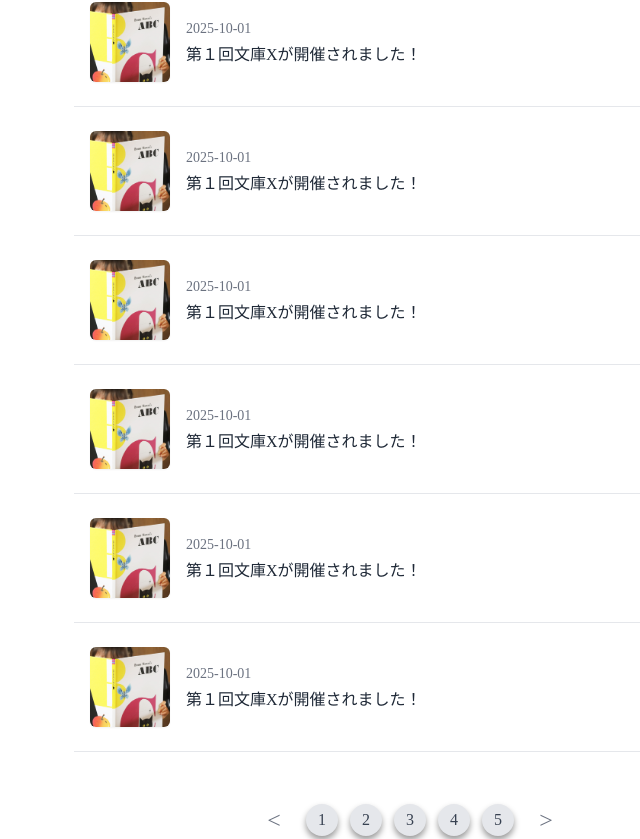
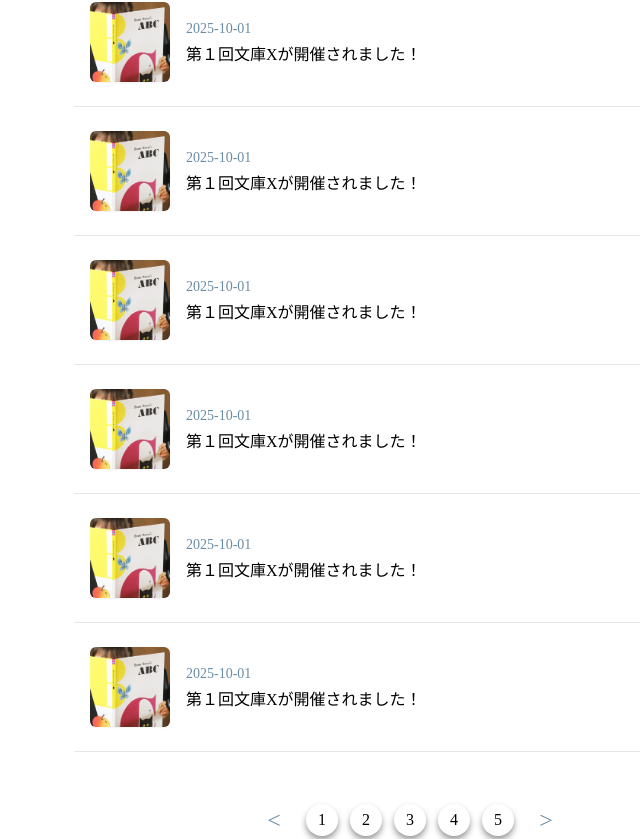
Before and after one commit to PlasticPlactice/graduationwork-group-elephant, a Next.js app: page /news in a window 1280 px wide. Shown: the part 761-1600 px from the top of the page, without its empty margins (230-870 px from the left). Built offline with nearby package versions, Linux system fonts and the light colour scheme.

Commit message:
fix: CSS変数を使用してスタイルを統一

```diff
--- a/styles/components/item.css
+++ b/styles/components/item.css
@@ -2,7 +2,7 @@
 .item-container {
   display: flex;
   padding: 24px 0 24px 16px;
-  border-bottom: 1px solid #e5e7eb;
+  border-bottom: 1px solid var(--color-border, #e5e7eb);
 }
 
 .item-image-wrapper {
@@ -26,7 +26,7 @@
 }
 
 .item-date {
-  color: #6b7280;
+  color: var(--color-sub);
   font-size: 0.875rem;
   margin-bottom: 4px;
 }
@@ -34,5 +34,5 @@
 .item-title {
   font-size: 1rem;
   font-weight: 500;
-  color: #1f2937;
+  color: var(--color-text);
 }
--- a/styles/components/pagination.css
+++ b/styles/components/pagination.css
@@ -22,13 +22,13 @@
   width: 40px;
   height: 40px;
   border-radius: 50%;
-  background-color: #ffffff;
-  color: #6b7280;
+  background-color: var(--color-bg);
+  color: var(--color-sub);
   box-shadow: none;
 }
 
 .pagination-arrow:hover {
-  color: #111827;
+  color: var(--color-text);
 }
 
 .pagination-arrow span {
@@ -41,11 +41,12 @@
   height: 32px;
   border-radius: 50%;
   font-weight: 500;
-  color: #374151;
-  background-color: #e5e7eb;
+  color: var(--color-text);
+  background-color: var(--color-border);
 }
 
-.pagination-number:hover {
-  background-color: #ff4463;
-  color: #ffffff;
+.pagination-number:hover,
+.pagination-number.active {
+  background-color: var(--color-main);
+  color: var(--color-bg);
 }
```
